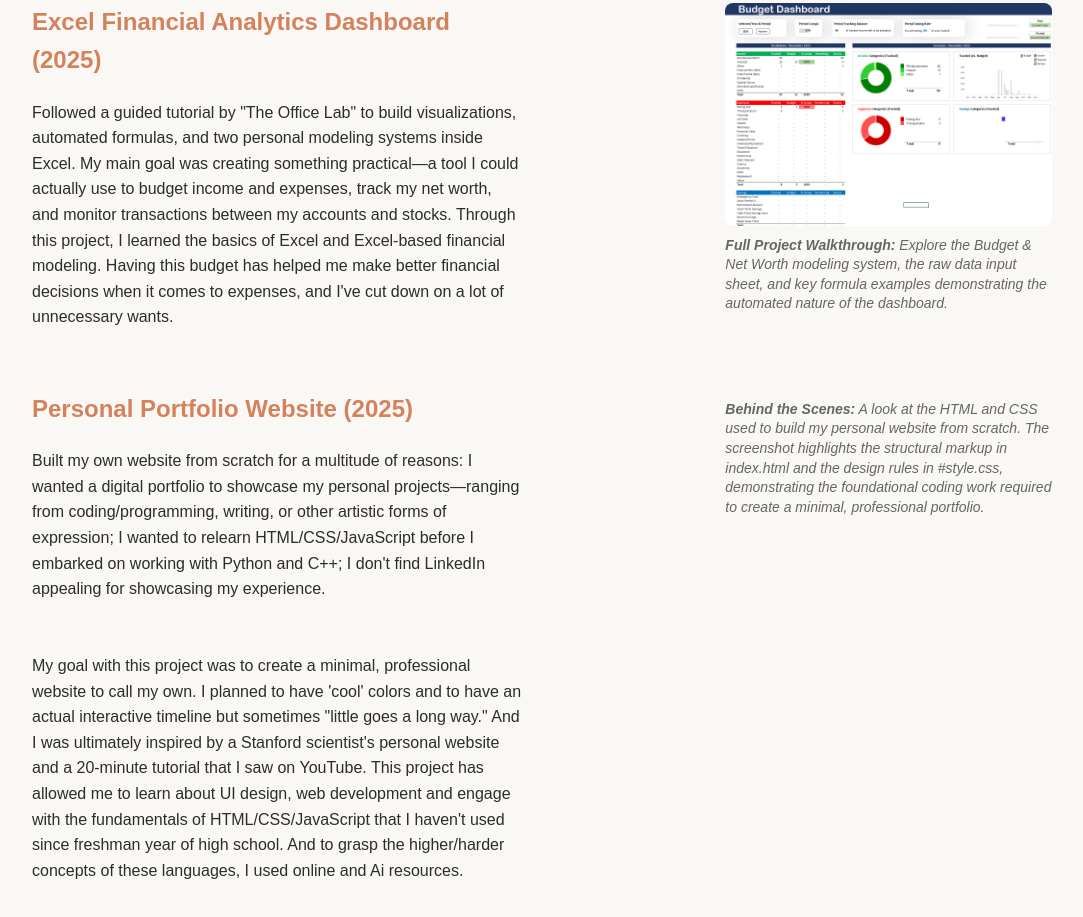
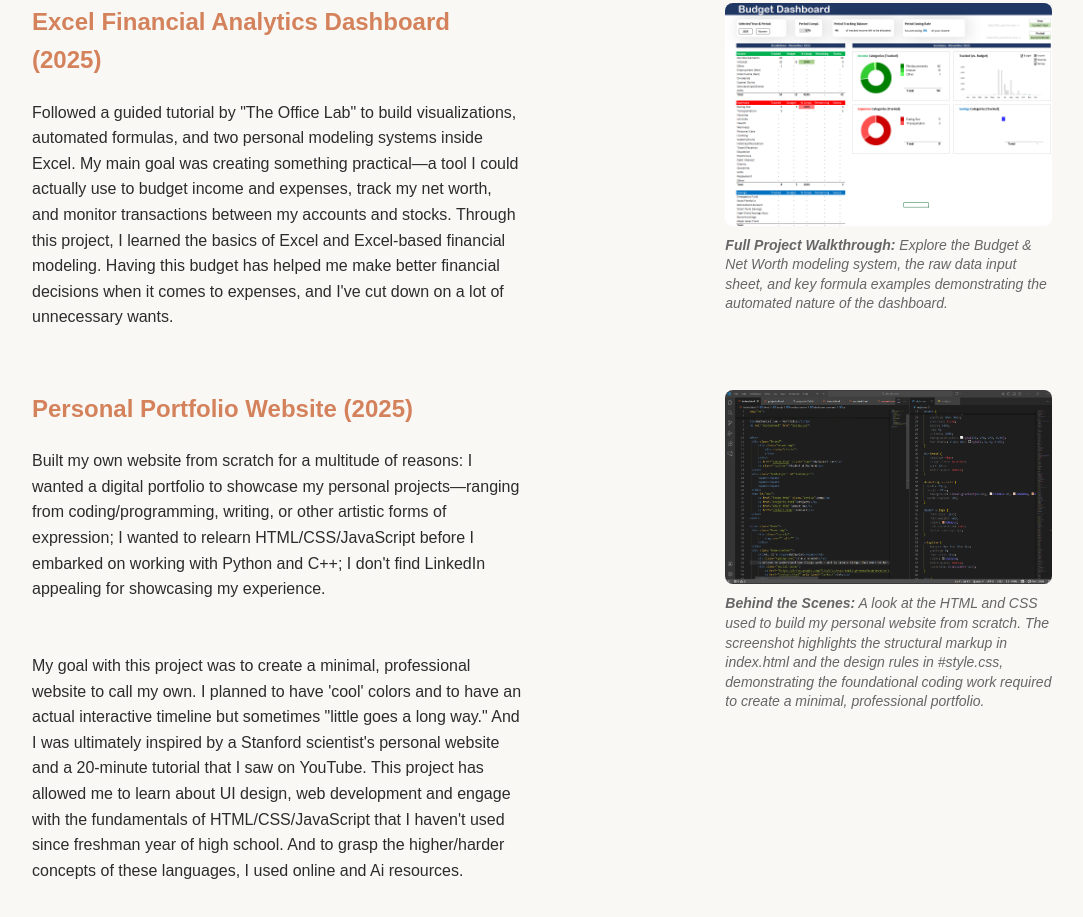
Before and after one commit to NathanielJL/my-website, a plain HTML site: page projects.html in a window 1280 px wide. Shown: the part 532-1449 px from the top of the page, without its empty margins (98-1181 px from the left). Drawn offline with Linux system fonts and the light colour scheme; files whose address does not match are found by name.

Commit message:
Update projects.html

```diff
--- a/projects.html
+++ b/projects.html
@@ -63,7 +63,7 @@
                 <p class="typing-text">Built my own website from scratch for a multitude of reasons: I wanted a digital portfolio to showcase my personal projects—ranging from coding/programming, writing, or other artistic forms of expression; I wanted to relearn HTML/CSS/JavaScript before I embarked on working with Python and C++; I don't find LinkedIn appealing for showcasing my experience.<br></br><br>My goal with this project was to create a minimal, professional website to call my own. I planned to have 'cool' colors and to have an actual interactive timeline but sometimes "little goes a long way." And I was ultimately inspired by a Stanford scientist's personal website and a 20-minute tutorial that I saw on YouTube. This project has allowed me to learn about UI design, web development and engage with the fundamentals of HTML/CSS/JavaScript that I haven't used since freshman year of high school. And to grasp the higher/harder concepts of these languages, I used online and Ai resources.</br></p>
             </div>
             <div class="project-image">
-                <img src="images/behindthescenes.png" alt=""/>
+                <img src="behindthescenes.png" alt=""/>
                 <p class="caption"><strong>Behind the Scenes:</strong> A look at the HTML and CSS used to build my personal website from scratch. The screenshot highlights the structural markup in index.html and the design rules in #style.css, demonstrating the foundational coding work required to create a minimal, professional portfolio.</p>
             </div>
         </div>
@@ -71,4 +71,5 @@
     </section>
     <script src="script.js"></script>
 </body>
+
 </html>
```
